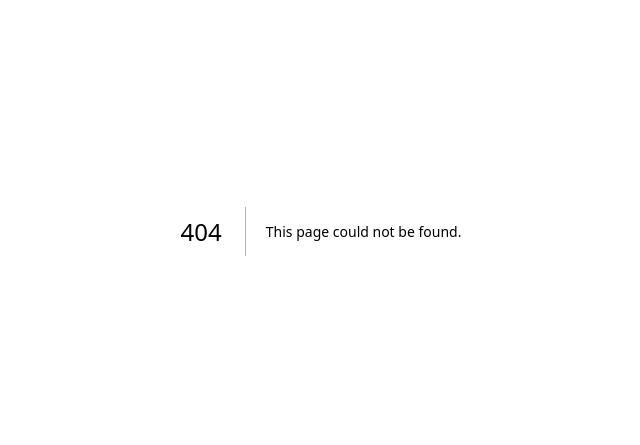
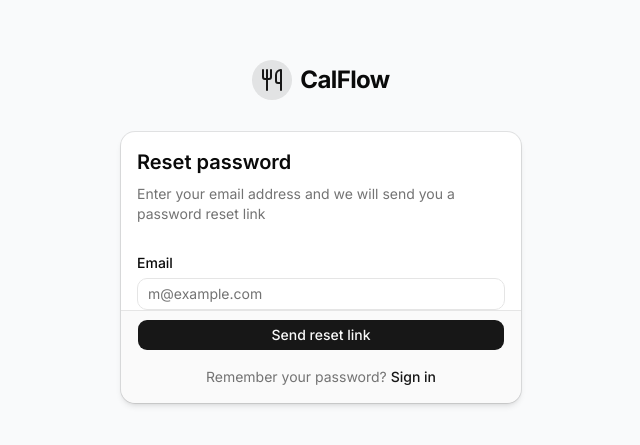
Before and after one commit to pvnpll/calflow, a Next.js app: page /forgot-password in a window 1280 px wide. Before the commit this address had no page. Shown: the part 169-614 px from the top of the page, without its empty margins (319-959 px from the left). Built offline with nearby package versions, Linux system fonts and the light colour scheme.

Commit message:
feat: add forgot password and reset password pages

```diff
--- /dev/null
+++ b/src/app/(auth)/forgot-password/page.tsx
@@ -0,0 +1,89 @@
+'use client';
+
+import { useState } from 'react';
+import { useRouter } from 'next/navigation';
+import { createClient } from '@/lib/supabase/client';
+import { Button } from '@/components/ui/button';
+import { Input } from '@/components/ui/input';
+import { Label } from '@/components/ui/label';
+import { Card, CardContent, CardDescription, CardFooter, CardHeader, CardTitle } from '@/components/ui/card';
+import { Utensils } from 'lucide-react';
+import Link from 'next/link';
+
+export default function ForgotPasswordPage() {
+  const [email, setEmail] = useState('');
+  const [error, setError] = useState<string | null>(null);
+  const [success, setSuccess] = useState(false);
+  const [loading, setLoading] = useState(false);
+
+  const handleReset = async (e: React.FormEvent) => {
+    e.preventDefault();
+    setLoading(true);
+    setError(null);
+    setSuccess(false);
+    const supabase = createClient();
+
+    // We assume the reset url is origin/reset-password
+    const { error } = await supabase.auth.resetPasswordForEmail(email, {
+      redirectTo: `${window.location.origin}/reset-password`,
+    });
+
+    if (error) {
+      setError(error.message);
+    } else {
+      setSuccess(true);
+    }
+    setLoading(false);
+  };
+
+  return (
+    <div className="flex flex-col space-y-6 w-full sm:w-[400px] mx-auto">
+      <div className="flex flex-col space-y-2 text-center">
+        <div className="flex items-center justify-center gap-2 mb-2">
+          <div className="bg-primary/10 p-2 rounded-full">
+            <Utensils className="h-6 w-6 text-primary" />
+          </div>
+          <span className="text-2xl font-bold tracking-tight">CalFlow</span>
+        </div>
+      </div>
+
+      <Card className="border-border shadow-md">
+        <CardHeader className="space-y-1 pb-4">
+          <CardTitle className="text-xl font-semibold">Reset password</CardTitle>
+          <CardDescription>
+            Enter your email address and we will send you a password reset link
+          </CardDescription>
+        </CardHeader>
+        <form onSubmit={handleReset}>
+          <CardContent className="space-y-4">
+            {error && <div className="p-3 bg-red-500/10 border border-red-500/20 text-sm text-red-600 dark:text-red-400 rounded-md font-medium">{error}</div>}
+            {success && <div className="p-3 bg-green-500/10 border border-green-500/20 text-sm text-green-600 dark:text-green-400 rounded-md font-medium">Check your email for the reset link!</div>}
+
+            <div className="space-y-2">
+              <Label htmlFor="email">Email</Label>
+              <Input
+                id="email"
+                type="email"
+                placeholder="m@example.com"
+                required
+                value={email}
+                onChange={(e) => setEmail(e.target.value)}
+              />
+            </div>
+          </CardContent>
+          <CardFooter className="flex flex-col space-y-4 pt-2">
+            <Button type="submit" className="w-full" disabled={loading || success}>
+              {loading ? 'Sending link...' : 'Send reset link'}
+            </Button>
+            <div className="text-sm text-center text-muted-foreground">
+              Remember your password?{' '}
+              <Link href="/login" className="text-primary font-medium hover:underline">
+                Sign in
+              </Link>
+            </div>
+          </CardFooter>
+        </form>
+      </Card>
+    </div>
+  );
+}
--- /dev/null
+++ b/src/app/(auth)/reset-password/page.tsx
@@ -0,0 +1,79 @@
+'use client';
+
+import { useState, useEffect } from 'react';
+import { useRouter } from 'next/navigation';
+import { createClient } from '@/lib/supabase/client';
+import { Button } from '@/components/ui/button';
+import { Input } from '@/components/ui/input';
+import { Label } from '@/components/ui/label';
+import { Card, CardContent, CardDescription, CardFooter, CardHeader, CardTitle } from '@/components/ui/card';
+import { Utensils } from 'lucide-react';
+
+export default function ResetPasswordPage() {
+  const router = useRouter();
+  const [password, setPassword] = useState('');
+  const [error, setError] = useState<string | null>(null);
+  const [loading, setLoading] = useState(false);
+
+  const handleUpdatePassword = async (e: React.FormEvent) => {
+    e.preventDefault();
+    setLoading(true);
+    setError(null);
+    const supabase = createClient();
+
+    const { error } = await supabase.auth.updateUser({
+      password: password
+    });
+
+    if (error) {
+      setError(error.message);
+      setLoading(false);
+      return;
+    }
+
+    router.push('/login');
+  };
+
+  return (
+    <div className="flex flex-col space-y-6 w-full sm:w-[400px] mx-auto">
+      <div className="flex flex-col space-y-2 text-center">
+        <div className="flex items-center justify-center gap-2 mb-2">
+          <div className="bg-primary/10 p-2 rounded-full">
+            <Utensils className="h-6 w-6 text-primary" />
+          </div>
+          <span className="text-2xl font-bold tracking-tight">CalFlow</span>
+        </div>
+      </div>
+
+      <Card className="border-border shadow-md">
+        <CardHeader className="space-y-1 pb-4">
+          <CardTitle className="text-xl font-semibold">Update password</CardTitle>
+          <CardDescription>
+            Enter your new password below
+          </CardDescription>
+        </CardHeader>
+        <form onSubmit={handleUpdatePassword}>
+          <CardContent className="space-y-4">
+            {error && <div className="p-3 bg-red-500/10 border border-red-500/20 text-sm text-red-600 dark:text-red-400 rounded-md font-medium">{error}</div>}
+
+            <div className="space-y-2">
+              <Label htmlFor="password">New Password</Label>
+              <Input
+                id="password"
+                type="password"
+                required
+                value={password}
+                onChange={(e) => setPassword(e.target.value)}
+              />
+            </div>
+          </CardContent>
+          <CardFooter className="flex flex-col space-y-4 pt-2">
+            <Button type="submit" className="w-full" disabled={loading}>
+              {loading ? 'Updating...' : 'Update password'}
+            </Button>
+          </CardFooter>
+        </form>
+      </Card>
+    </div>
+  );
+}
```
